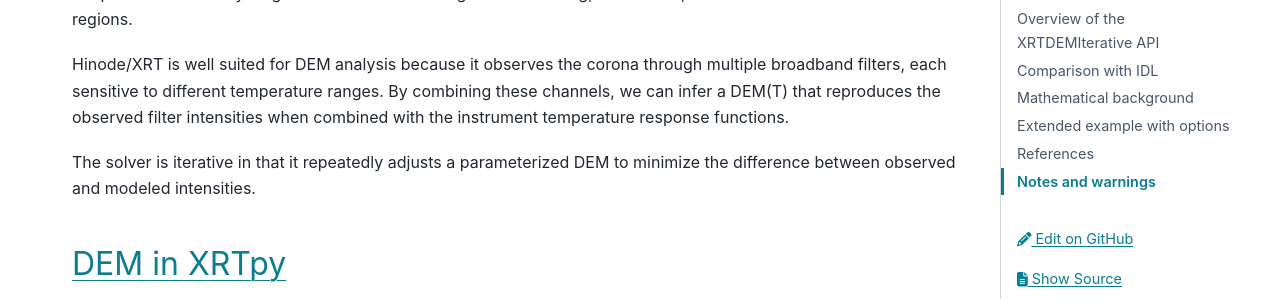
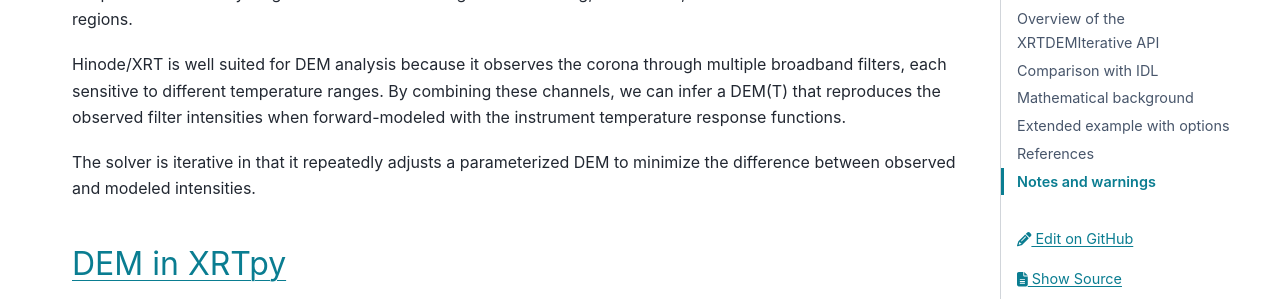
Before and after one commit to HinodeXRT/xrtpy, a Sphinx documentation site: the page built from docs/dem_overview.rst, in a window 1280 px wide and 900 px high, scrolled down 742 px. Shown: the part 206-507 px from the top of the window. Built offline with Sphinx 7.4.7 and the PyData theme 0.15.4, drawn with Linux system fonts in a browser that asks for light colours; pages that are not in the unit, such as notebooks, are missing from menus; the version number could not be read and is left out; cross-references to code outside the pages are shown as plain code; some of the changed text lies outside the part shown.

```diff
--- a/docs/dem_overview.rst
+++ b/docs/dem_overview.rst
@@ -21,8 +21,8 @@ active regions.
 Hinode/XRT is well suited for DEM analysis because it observes the corona
 through multiple broadband filters, each sensitive to different temperature
 ranges. By combining these channels, we can infer a DEM(T) that reproduces
-the observed filter intensities when combined with the instrument temperature
-response functions.
+the observed filter intensities when forward-modeled with the instrument
+temperature response functions.
 
 The solver is iterative in that it repeatedly adjusts a parameterized
 DEM to minimize the difference between observed and modeled intensities.
```
Also changed, not shown: other parts of docs/dem_overview.rst (+4 -0 lines).
